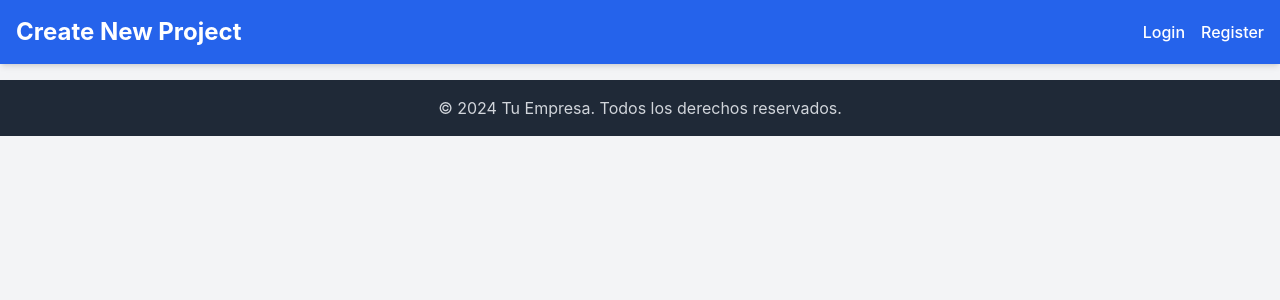
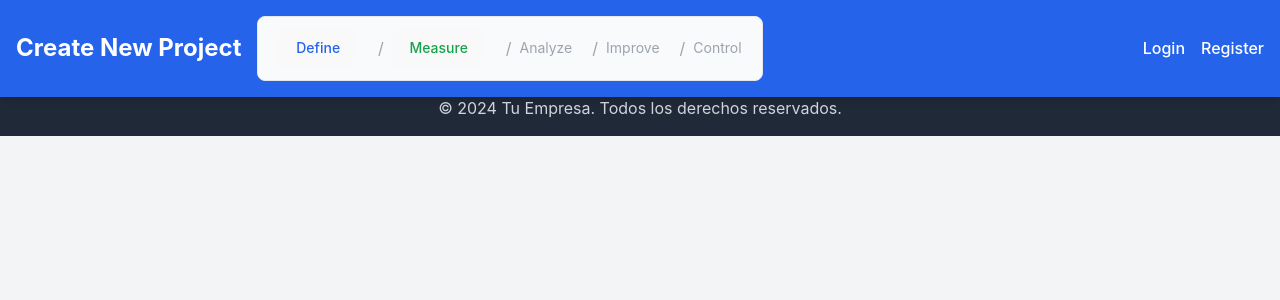
Before and after one commit to Wasous/ProblemSolvingTool, a React (Vite) app: page /DMAIC in a window 1280 px wide. Shown: the top 300 px of the page. Built offline with nearby package versions, Linux system fonts and the light colour scheme.

Commit message:
Created dmaic nav breadcrumb

```diff
--- /dev/null
+++ b/src/components/DmaicMenu.jsx
@@ -0,0 +1,62 @@
+import PropTypes from 'prop-types';
+import { useNavigate } from 'react-router-dom';
+import { useState } from 'react';
+
+const DmaicMenu = ({ stages }) => {
+    const navigate = useNavigate();
+    const [SelectedStage, setSelectedStage] = useState('Define');
+
+    // Manejar cambio de stage
+    const handleStageClick = (stage) => {
+        if (stage.started) {
+            setSelectedStage(stage.name);
+        }
+    };
+
+    return (
+        <nav
+            className="flex bg-gray-50 text-gray-700 border border-gray-200 py-3 px-5 rounded-lg dark:bg-gray-800 dark:border-gray-700"
+            aria-label="Breadcrumb"
+        >
+            <ol className="inline-flex items-center space-x-1 md:space-x-3">
+                {stages.map((stage, index) => (
+                    <li
+                        key={stage.name}
+                        className={`inline-flex items-center ${index > 0 ? 'before:content-["/"] before:mx-2 before:text-gray-400' : ''
+                            }`}
+                    >
+                        {stage.completed ? (
+                            <button
+                                onClick={() => handleStageClick(stage)}
+                                className="text-sm text-blue-600 hover:text-blue-800 font-medium"
+                            >
+                                {stage.name}
+                            </button>
+                        ) : stage.started ? (
+                            <button
+                                onClick={() => handleStageClick(stage)}
+                                className="text-sm text-green-600 hover:text-green-800 font-medium"
+                            >
+                                {stage.name}
+                            </button>
+                        ) : (
+                            <span className="text-sm text-gray-400">{stage.name}</span>
+                        )}
+                    </li>
+                ))}
+            </ol>
+        </nav>
+    );
+};
+
+DmaicMenu.propTypes = {
+    stages: PropTypes.arrayOf(
+        PropTypes.shape({
+            name: PropTypes.string.isRequired,
+            started: PropTypes.bool.isRequired,
+            completed: PropTypes.bool.isRequired,
+        })
+    ).isRequired,
+};
+
+export default DmaicMenu;
--- a/src/components/Header.jsx
+++ b/src/components/Header.jsx
@@ -1,12 +1,34 @@
+import { useState } from 'react'
 import PropTypes from 'prop-types';
-import { Link, useNavigate, useLocation  } from 'react-router-dom';
+import { Link, useNavigate, useLocation } from 'react-router-dom';
 import { useAuth } from '../contexts/AuthContext.jsx';
+import React from 'react';
+import DmaicMenu from './DmaicMenu.jsx'
 
 const Header = ({ title }) => {
   const navigate = useNavigate();
   const { isAuthenticated, logout } = useAuth();
   const location = useLocation();
   console.log('Current location:', location);
+
+  // Estado del stage actual
+  const [currentStage, setCurrentStage] = useState('Define');
+
+  // Stages DMAIC con sus estados
+  const dmaicStages = [
+    { name: 'Define', started: true, completed: true },
+    { name: 'Measure', started: true, completed: false },
+    { name: 'Analyze', started: false, completed: false },
+    { name: 'Improve', started: false, completed: false },
+    { name: 'Control', started: false, completed: false },
+  ];
+
+  // Manejar cambio de stage
+  const handleStageClick = (stage) => {
+    if (stage.started) {
+      setCurrentStage(stage.name);
+    }
+  };
 
   const handleHeaderClick = () => {
     navigate(isAuthenticated ? '/main' : '/');
@@ -26,8 +48,11 @@ const Header = ({ title }) => {
           <h1
             className="text-2xl font-bold cursor-pointer"
             onClick={handleHeaderClick}>
-              {title}
+            {title}
           </h1>
+
+          {/* Menú DMAIC solo en la página /DMAIC */}
+          {location.pathname === '/DMAIC' && <DmaicMenu stages={dmaicStages} />}
 
           {/* Botón condicional basado en isAuthenticated */}
           {location.pathname !== '/DMAIC' && location.pathname !== '/newProject' && isAuthenticated && (
--- a/src/pages/LandingPage.jsx
+++ b/src/pages/LandingPage.jsx
@@ -9,7 +9,7 @@ const LandingPage = () => {
   return (
     <div className="min-h-screen flex flex-col">
       {/* Header fuera del contenedor limitado */}
-      <Header title="Solvit" isAuthenticated={false} />
+      <Header title="Solvit" />
 
       {/* Contenido limitado con max-width */}
       <div className="flex-grow max-w-7xl mx-auto bg-white px-4 sm:px-6 lg:px-8 pt-20">
--- a/src/pages/MainPage.jsx
+++ b/src/pages/MainPage.jsx
@@ -18,7 +18,7 @@ Card.propTypes = {
 const Dashboard = () => {
   return (
     <div className="min-h-screen bg-gray-100 flex flex-col pt-20">
-      <Header title="Solvit" isAuthenticated={true}/>
+      <Header title="Solvit" />
 
       {/* Main Content */}
       <main className="container mx-auto p-4 flex-grow">
```
Also changed, not shown: src/components/DMAICnav.jsx (deleted).
